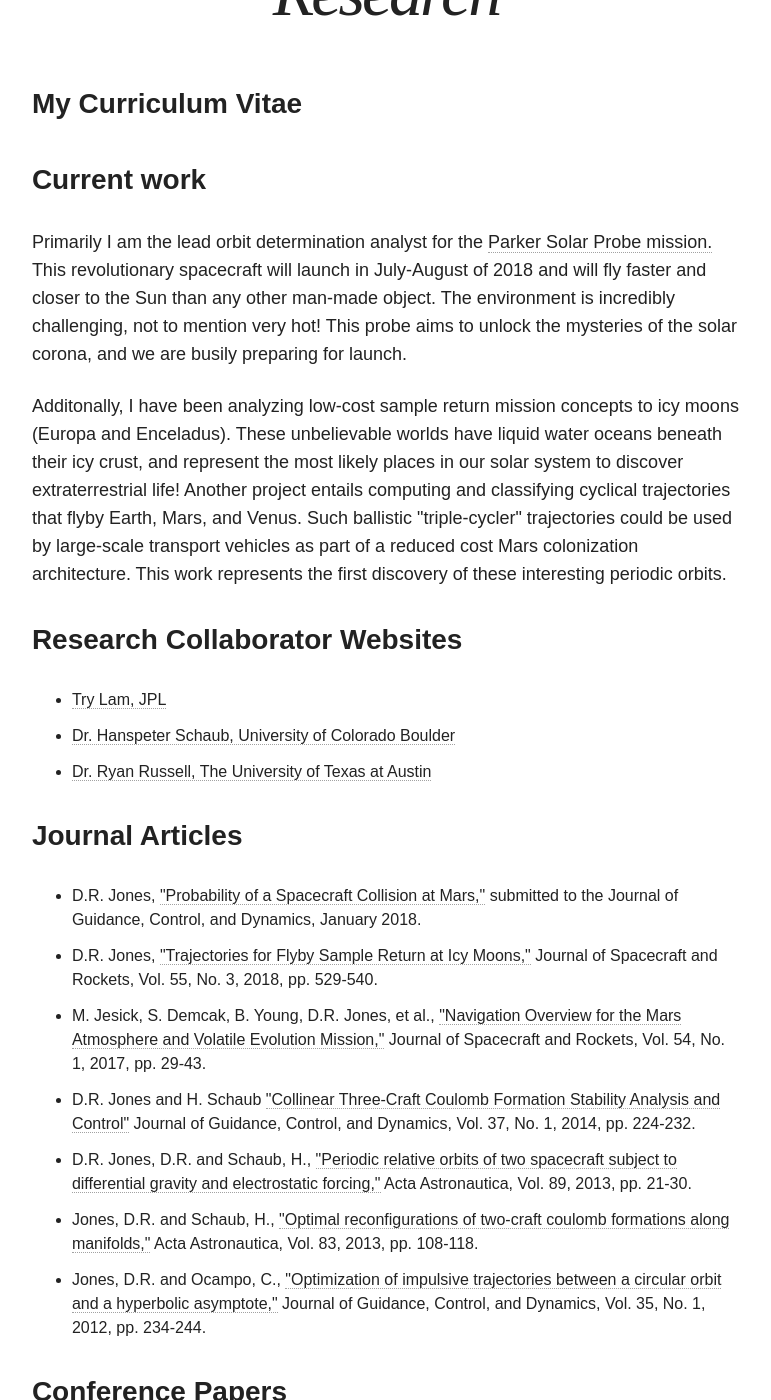
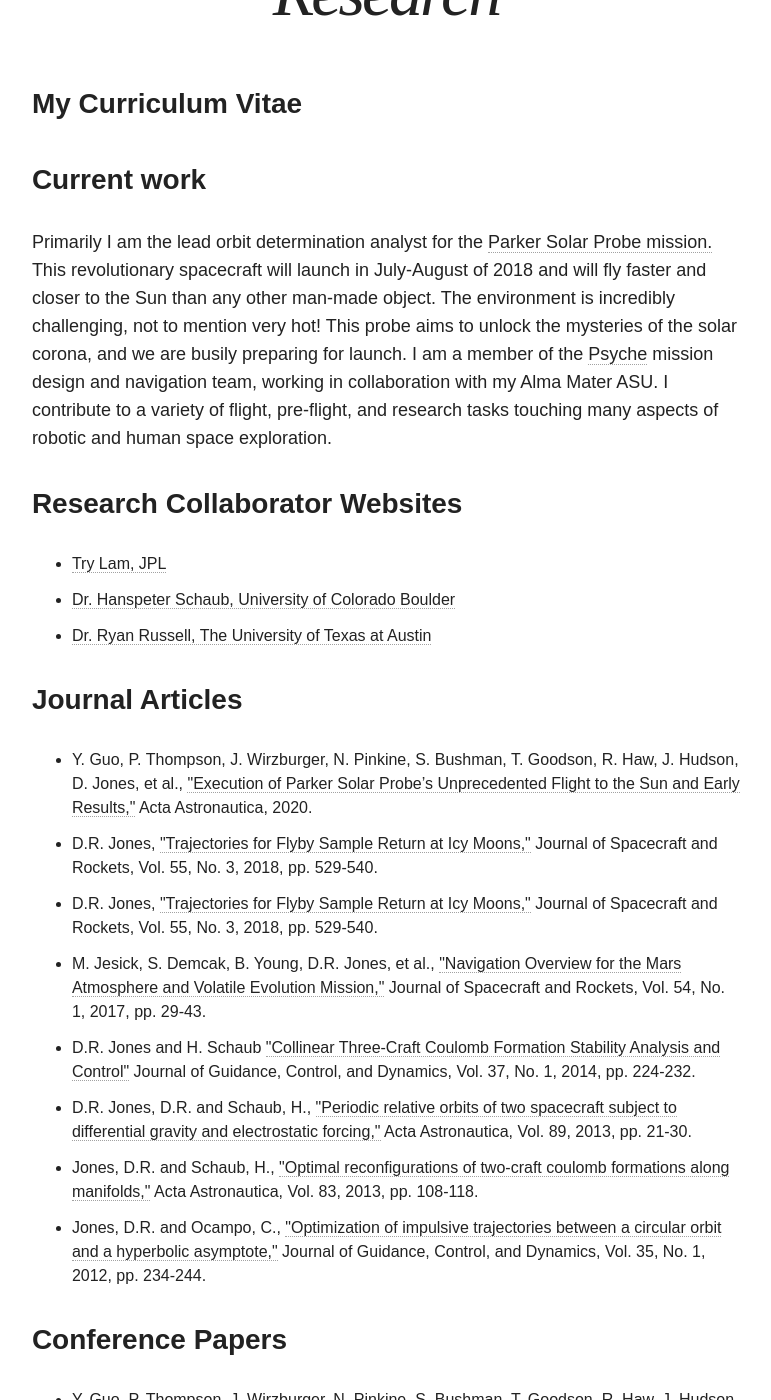
Before and after one commit to drewryanjones/drewryanjones.github.io, a Jekyll site: the page built from research/index.html, in a window 1280 px wide and 1400 px high, scrolled down 520 px. Shown: the whole window, without its empty margins (254-1025 px from the left). Built offline with Jekyll 4.4.1, drawn with Linux system fonts in a browser that asks for light colours; nearby versions of some CDN libraries.

Commit message:
Update publications

```diff
--- a/research/index.html
+++ b/research/index.html
@@ -14,15 +14,10 @@
     will fly faster and closer to the Sun than any other man-made object.
     The environment is incredibly challenging, not to mention very hot!
     This probe aims to unlock the mysteries of the solar corona, and we
-    are busily preparing for launch.
-    <p> Additonally, I have been analyzing low-cost sample return mission concepts to
-    icy moons (Europa and Enceladus). These unbelievable worlds have liquid
-    water oceans beneath their icy crust, and represent the most likely places
-    in our solar system to discover extraterrestrial life! Another project entails
-    computing and classifying cyclical trajectories that flyby Earth, Mars, and
-    Venus. Such ballistic "triple-cycler" trajectories could be used by large-scale
-    transport vehicles as part of a reduced cost Mars colonization architecture.
-    This work represents the first discovery of these interesting periodic orbits.</p>
+    are busily preparing for launch. I am a member of the <a href="https://www.jpl.nasa.gov/missions/psyche/">
+    Psyche</a> mission design and navigation team, working in collaboration with
+    my Alma Mater ASU. I contribute to a variety of flight, pre-flight, and research
+    tasks touching many aspects of robotic and human space exploration.</p>
 
     <h3>Research Collaborator Websites</h3>
     <ul class="research">
@@ -32,10 +27,19 @@
     </ul>
 
     <h3>Journal Articles</h3>
+
     <ul class="research">
+        <li>Y. Guo, P. Thompson, J. Wirzburger, N. Pinkine, S. Bushman,
+            T. Goodson, R. Haw, J. Hudson, D. Jones, et al.,
+        <a href="https://doi.org/10.1016/j.actaastro.2020.11.007">
+        "Execution of Parker Solar Probe’s Unprecedented Flight to the Sun and
+        Early Results,"</a>
+        Acta Astronautica, 2020.</li>
+
         <li>D.R. Jones,
-        <a>"Probability of a Spacecraft Collision at Mars,"</a>
-        submitted to the Journal of Guidance, Control, and Dynamics, January 2018.</li>
+        <a href="https://arc.aiaa.org/doi/abs/10.2514/1.A33810">
+        "Trajectories for Flyby Sample Return at Icy Moons,"</a>
+        Journal of Spacecraft and Rockets, Vol. 55, No. 3, 2018, pp. 529-540.</li>
 
         <li>D.R. Jones,
         <a href="https://arc.aiaa.org/doi/abs/10.2514/1.A33810">
```
Also changed, not shown: 1 other file.
